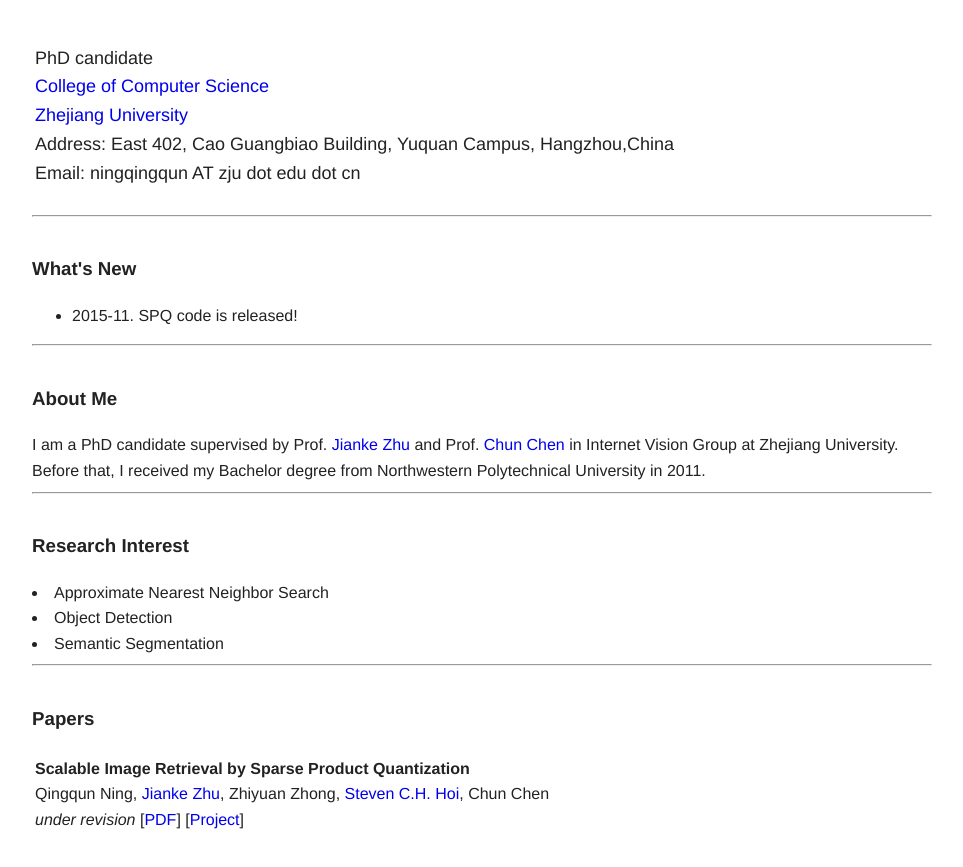
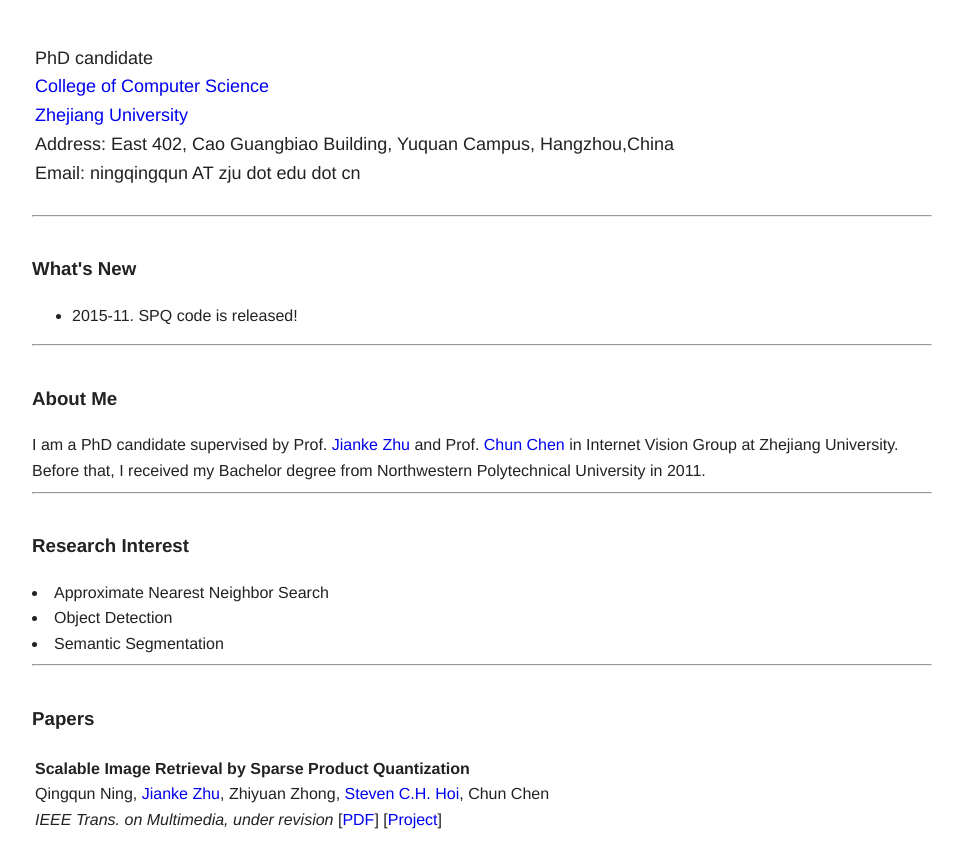
Before and after one commit to qqning/qqning.github.io, a plain HTML site: page index.html in a window 1280 px wide. Shown: the part 127-994 px from the top of the page, without its empty margins (158-1121 px from the left). Drawn offline with Linux system fonts and the light colour scheme.

```diff
--- a/index.html
+++ b/index.html
@@ -55,7 +55,7 @@
                             <b>Scalable Image Retrieval by Sparse Product Quantization</b> <br>
                             Qingqun Ning, <a href="http://jkzhu.github.io/">Jianke Zhu</a>, Zhiyuan Zhong, <a href="http://www.mysmu.edu.sg/faculty/chhoi/index.html">Steven C.H. Hoi</a>, Chun Chen<br>
 
-                            <i>under revision</i>
+                            <i>IEEE Trans. on Multimedia, under revision</i>
                             [<a href="./">PDF</a>]
                             [<a href="spq/">Project</a>]
                             <br>
```
Also changed, not shown: spq/index.html (+1 -1 lines), 2 other files.
